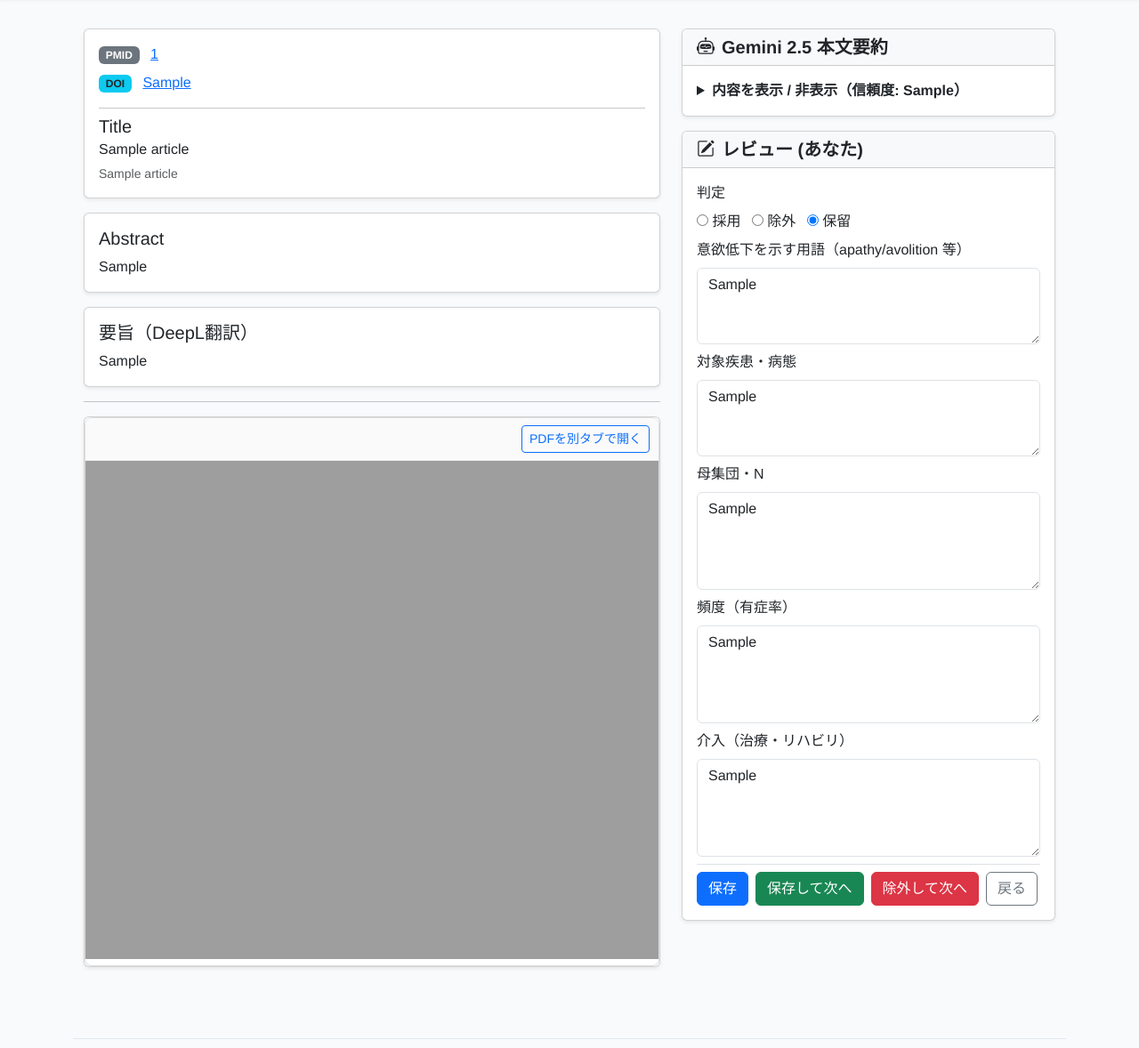
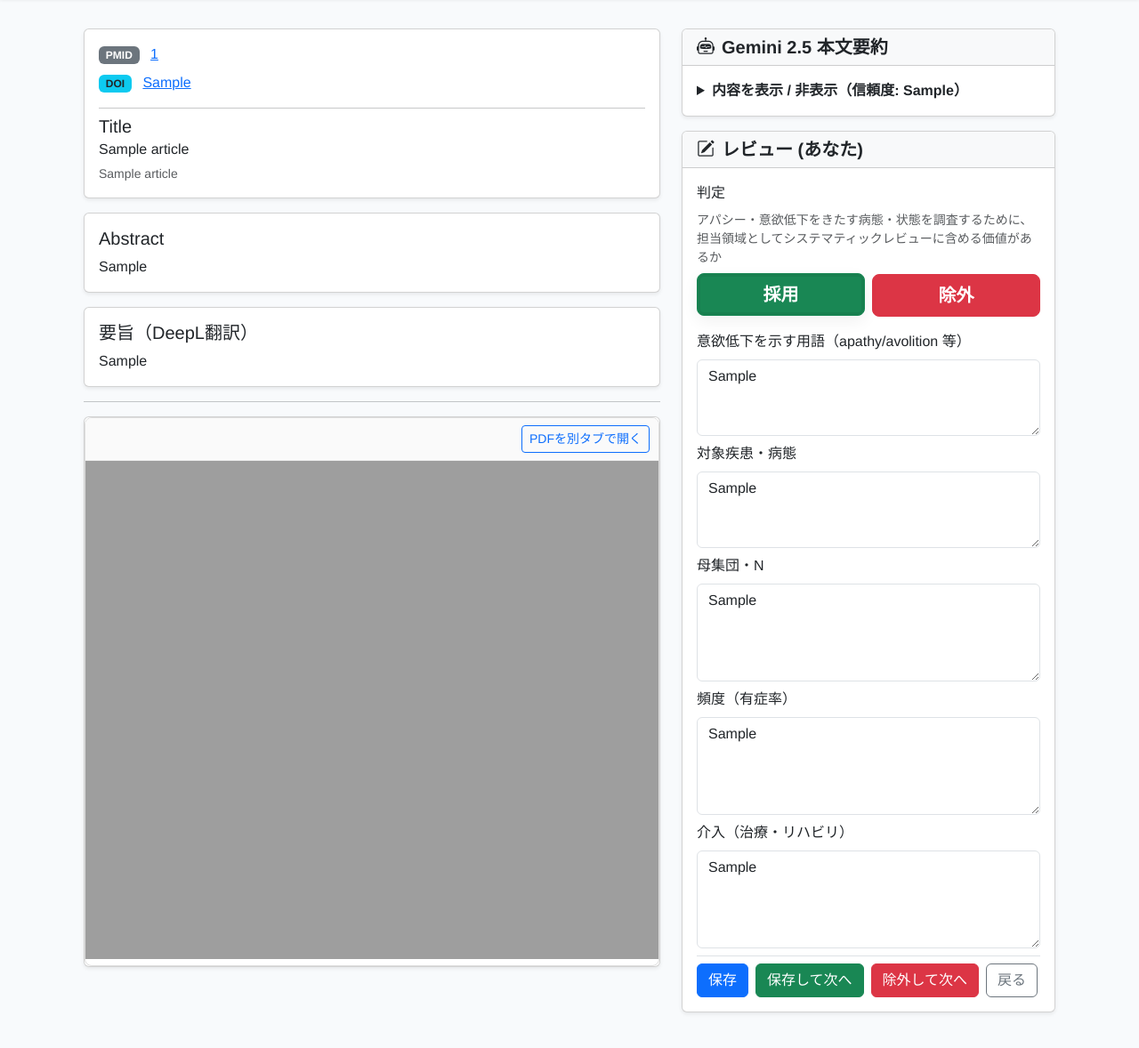
Before and after one commit to kasadera-creator/apathy_screen, a FastAPI app: page /secondary/pdf/1 in a window 1280 px wide. Shown: the part 68-1246 px from the top of the page at 89% size. Run offline with FastAPI, Linux system fonts and the light colour scheme; the visitor is signed in with stand-in values (Sample User, id 1); tables that the repository leaves empty hold one stand-in row (values such as "Sample post").

Commit message:
Update secondary_review.html

```diff
--- a/templates/secondary_review.html
+++ b/templates/secondary_review.html
@@ -131,12 +131,14 @@
       </div>
       <div class="card-body">
       <form method="post" action="/secondary/{{ group }}/{{ pmid }}/save">
-        <div class="mb-2">
+        {% set _initial_decision = (review.decision if review.decision in ['include','exclude'] else 'include') %}
+        <div class="mb-3">
           <label class="form-label">判定</label>
-          <div>
-            <label class="form-check-label me-2"><input type="radio" name="decision" value="include" {% if review.decision=='include' %}checked{% endif %}> 採用</label>
-            <label class="form-check-label me-2"><input type="radio" name="decision" value="exclude" {% if review.decision=='exclude' %}checked{% endif %}> 除外</label>
-            <label class="form-check-label"><input type="radio" name="decision" value="pending" {% if review.decision!='include' and review.decision!='exclude' %}checked{% endif %}> 保留</label>
+          <p class="small text-muted mb-2">アパシー・意欲低下をきたす病態・状態を調査するために、担当領域としてシステマティックレビューに含める価値があるか</p>
+          <input type="hidden" name="decision" id="decision_input" value="{{ _initial_decision }}">
+          <div class="d-flex gap-2 mb-2" role="group" aria-label="判定ボタン">
+            <button type="button" class="btn btn-lg btn-success decision-btn flex-fill {% if _initial_decision=='include' %}selected{% endif %}" data-value="include">採用</button>
+            <button type="button" class="btn btn-lg btn-danger decision-btn flex-fill {% if _initial_decision=='exclude' %}selected{% endif %}" data-value="exclude">除外</button>
           </div>
         </div>
 
@@ -225,6 +227,31 @@ details.gemini-box > summary{
   white-space: pre-wrap;
   overflow-wrap: break-word;
 }
+
+/* Decision buttons */
+.decision-btn.selected {
+  box-shadow: 0 0 0 3px rgba(0,0,0,0.06) inset, 0 6px 18px rgba(0,0,0,0.06);
+  transform: translateY(-1px);
+}
+.decision-btn { font-weight:700; }
+
+</style>
+
+<script>
+document.addEventListener('DOMContentLoaded', function(){
+  var btns = document.querySelectorAll('.decision-btn');
+  var input = document.getElementById('decision_input');
+  if(!input) return;
+  btns.forEach(function(b){
+    b.addEventListener('click', function(){
+      // remove selected
+      btns.forEach(function(x){ x.classList.remove('selected'); });
+      this.classList.add('selected');
+      input.value = this.getAttribute('data-value');
+    });
+  });
+});
+</script>
 </style>
 
 {% endblock %}
```
